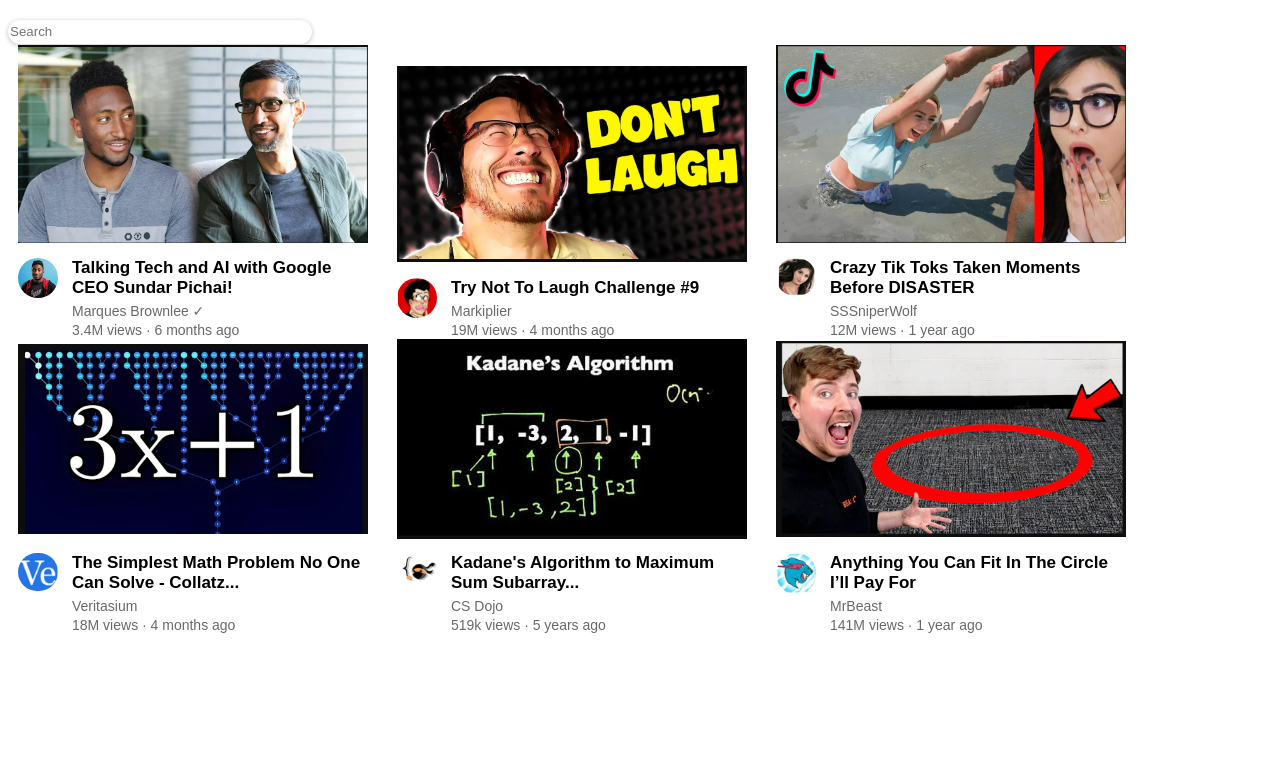
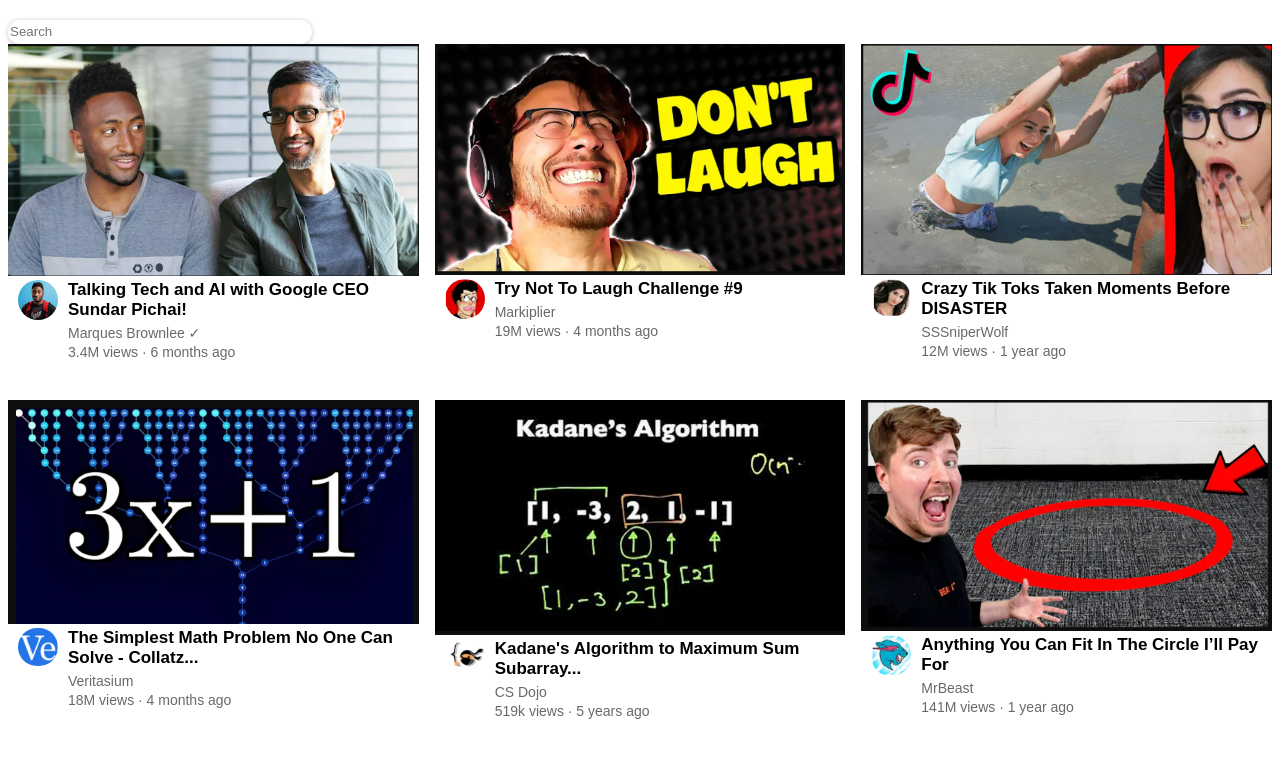
Before and after one commit to mansi1234567890/youtubeclone, a plain HTML site: page index.html in a window 1280 px wide. Drawn offline with Linux system fonts and the light colour scheme; a web font is replaced by a local one.

Commit message:
Update youtube.css

```diff
--- a/youtube.css
+++ b/youtube.css
@@ -3,24 +3,8 @@ p{
   margin-top: 0%;
   margin-bottom: 0%;
 }
-
-
-.a-img{
- width: 350px;
- display:inline-block;
- margin-right: 15px;
- margin-left: 10px;
-
-}
 .thumb1{
-
-
-    width: 350px;
-    height: 200px;
-    object-position:center ;
-    object-fit:contain;
-    display:inline-block;
-
+  width: 100%;
 }
 
 .a-pic{
@@ -28,6 +12,8 @@ p{
   font-weight: bold;
   font-size:17px;
   margin-top: 0%;
+
+
 
 }
 
@@ -56,37 +42,26 @@ p{
     padding-top: 4px;
     margin-top: 20px;
     display: block;
-
     box-shadow: 0px 1px 5px rgba(0, 0, 0, 0.25);
 }
 
-.channel-pic{
-  display: inline-block;
-  width: 50px;
-  vertical-align: top;
-}
-
-.video-info{
-  display: inline-block;
-  width: 290px;
-}
 
 .profile-pic{
   width: 40px;
   border-radius: 30px;
 }
-
-
-
-.thumbnail-row  {
-
-margin-top: 10px;
+.thumbnail-row{
+  margin-left: 10px;
 }
 
-.b-img{
-  width: 350px;
-  display:inline-block;
-  margin-right: 15px;
-  vertical-align: top;
+ .thumbnail-row{
+  display:grid;
+  grid-template-columns: 50px 1fr;
+ }
 
- }
+ .video-grid {
+  display: grid;
+  grid-template-columns: 1fr 1fr 1fr;
+  column-gap: 16px;
+  row-gap: 40px;
+}
```
